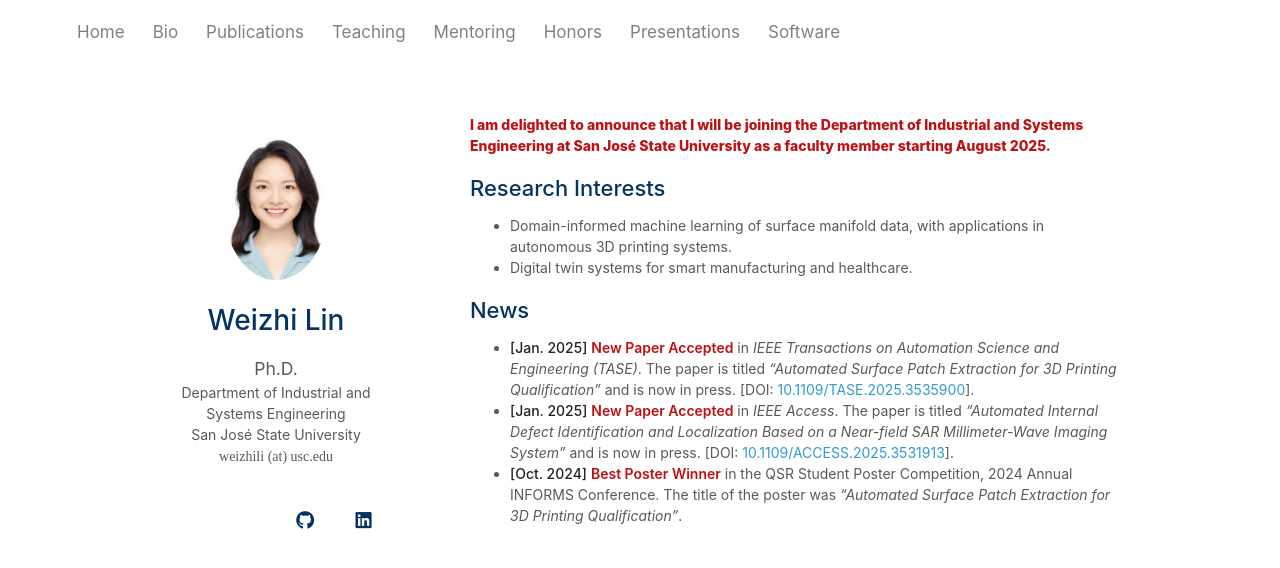
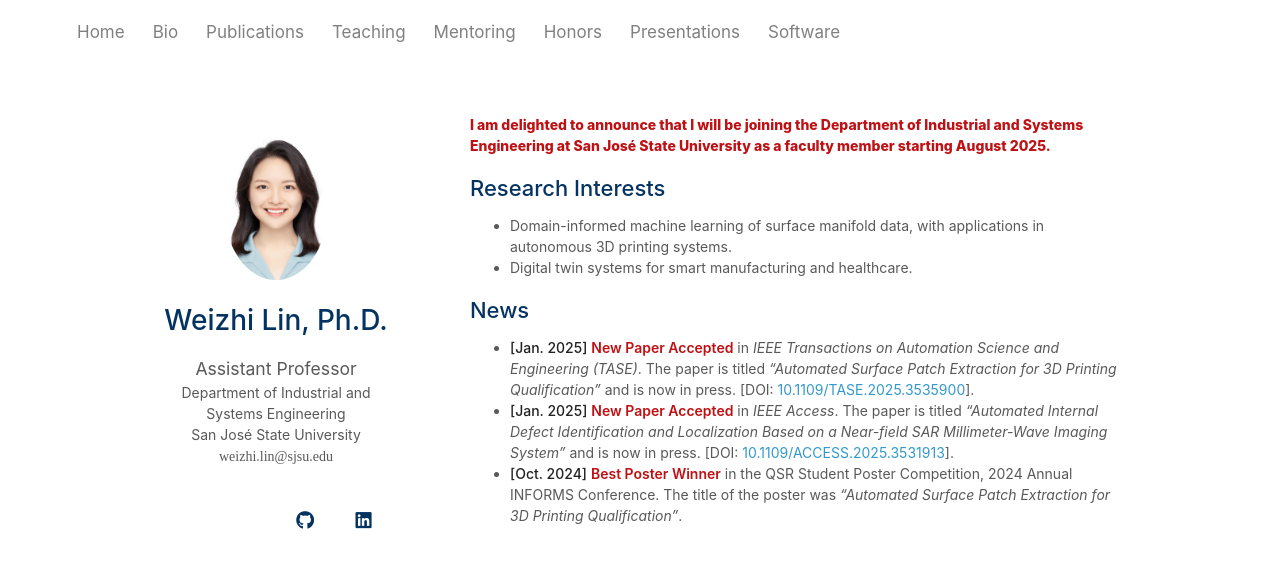
Before and after one commit to weizhi-lin/weizhi-lin.github.io, a Jekyll site: the page built from index.md, in a window 1280 px wide. Shown: the top 568 px of the page. Built offline with Jekyll 4.4.1, drawn with Linux system fonts in a browser that asks for light colours; a style sheet for code colours, icons or effects is not loaded.

Commit message:
Update _config.yml

```diff
--- a/_config.yml
+++ b/_config.yml
@@ -1,9 +1,9 @@
 # Basic Information
-title: Weizhi Lin
-position: Ph.D.
+title: Weizhi Lin, Ph.D.
+position: Assistant Professor
 affiliation: San José State University
 subaffiliation: Department of Industrial and Systems Engineering
-email: weizhili (at) usc.edu
+email: weizhi.lin@sjsu.edu
 
 # Search Engine Optimization (SEO)
 # The following information is used to improve the website traffic from search engines, e.g., Google.
```
